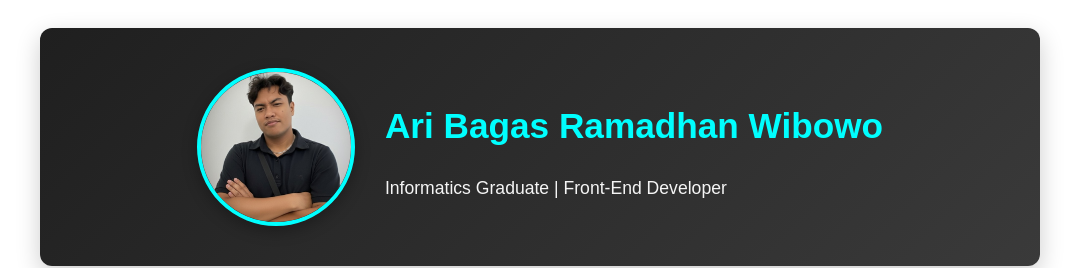
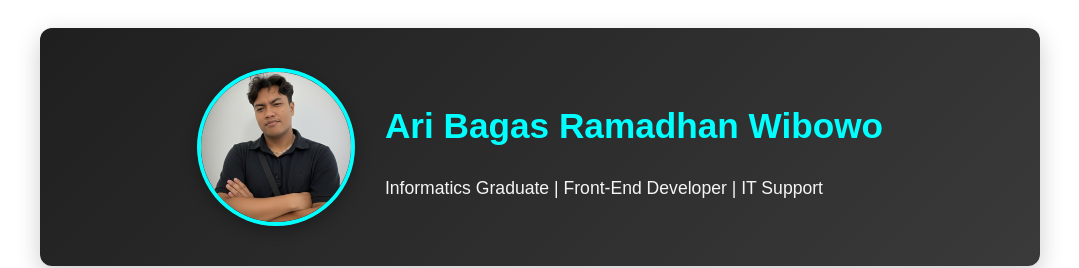
Before and after one commit to Bagasrmdhnw/portfolio-ari, a React (Vite) app: page / in a window 1280 px wide. Shown: the top 268 px of the page, without its empty margins (100-1179 px from the left). Built offline with nearby package versions, Linux system fonts and the light colour scheme.

Commit message:
Update portfolio: perbarui foto header dan section projects

```diff
--- a/src/App.jsx
+++ b/src/App.jsx
@@ -17,7 +17,7 @@ function App() {
     {/* Nama & Deskripsi */}
     <div className="header-text">
       <h1>Ari Bagas Ramadhan Wibowo</h1>
-      <p>Informatics Graduate | Front-End Developer</p>
+      <p>Informatics Graduate | Front-End Developer | IT Support</p>
     </div>
   </div>
 </header>
@@ -27,7 +27,14 @@ function App() {
   <h2>Tentang Saya</h2>
   <div className="about-card">
     <p>
-      Lulusan Teknik Informatika di <strong> Universitas Dian Nuswantoro </strong> dengan IPK 3,73 yang memiliki pengalaman dalam pengembangan aplikasi berbasis web menggunakan JavaScript dan ReactJS. Berpengalaman dalam merancang dan mengimplementasikan sistem informasi dari tahap analisis kebutuhan hingga deployment. Memiliki pemahaman mengenai integrasi REST API, manajemen state, serta pengolahan data berbasis web. Terbiasa bekerja secara kolaboratif dan memiliki kemampuan komunikasi yang baik. Siap berkontribusi dalam mendukung penguatan dan transformasi digital perusahaan berbasis sistem yang efisien dan terstruktur.
+      Lulusan Teknik Informatika di <strong> Universitas Dian Nuswantoro </strong>
+      dengan IPK 3,73 yang memiliki pengalaman dalam pengembangan aplikasi berbasis web
+      menggunakan JavaScript dan ReactJS. Berpengalaman dalam merancang
+      dan mengimplementasikan sistem informasi dari tahap analisis kebutuhan hingga deployment.
+      Memiliki pemahaman mengenai integrasi REST API, manajemen state, serta pengolahan data berbasis web.
+      Terbiasa bekerja secara kolaboratif dan memiliki kemampuan komunikasi yang baik.
+      Siap berkontribusi dalam mendukung penguatan dan transformasi digital perusahaan berbasis sistem
+      yang efisien dan terstruktur.
     </p>
   </div>
 </section>
```
